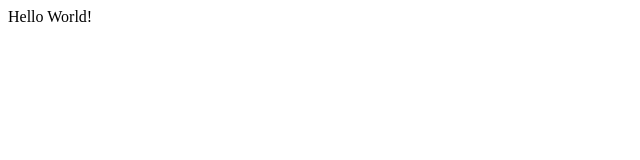
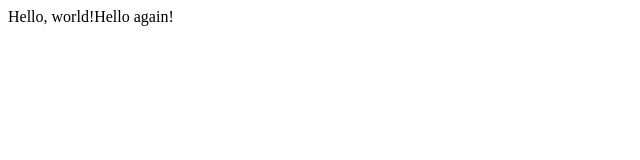
Before and after one commit to aishwaryaairen/cs50, a plain HTML site: page hello.html in a window 1280 px wide. Shown: the whole page, without its empty margins (0-640 px from the left). Drawn offline with Linux system fonts and the light colour scheme.

Commit message:
Update hello.html

```diff
--- a/hello.html
+++ b/hello.html
@@ -4,6 +4,6 @@
     <title> My Webpage! </title>
   </head>
   <body>
-     Hello World!
+     Hello, world!Hello again!
   </body>
 </html>
```
